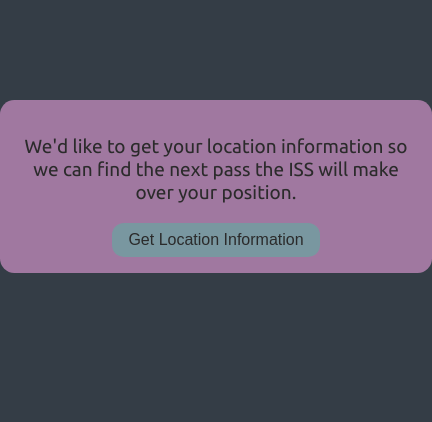
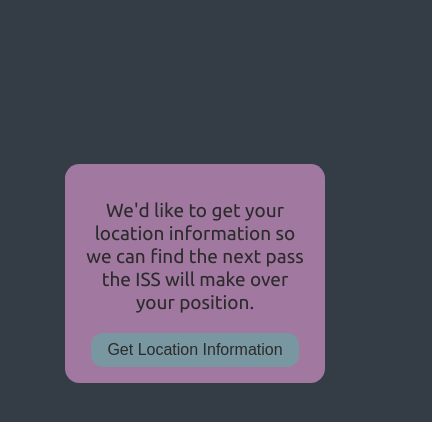
Before and after one commit to paul-f-maxson/iss-next-pass, a React (Create React App) app: page / in a window 390 px wide. Shown: the top 422 px of the page, 432 px wide, since content can reach past the window. Built offline with nearby package versions, Linux system fonts and the light colour scheme.

Commit message:
updated layout to CSS Grid

```diff
--- a/src/App.css
+++ b/src/App.css
@@ -1,47 +1,14 @@
 @import url('https://fonts.googleapis.com/css?family=Ubuntu');
-
-body {
-  background-color: #343d46;
-}
 
 .App {
   text-align: center;
+  background-color: #a078a0;
+  border-radius: 0.9em;
+  padding: 1em;
+  grid-area: 2 / 2 / 3 / 3;
 }
 
-.App-logo {
-  animation: App-logo-spin infinite 20s linear;
-  height: 80px;
-}
-
-.App-header {
-  background-color: #222;
-  height: 150px;
-  padding: 20px;
-  color: white;
-}
-
-.App-title {
-  font-size: 1.5em;
-}
-
-.App-intro {
-  font-size: large;
-}
-
-.App-container {
-  display: flex;
-  flex-direction: column;
-  width: 400px;
-  align-items: center;
-  text-align: center;
-  background-color: #a078a0;
-  border-radius: 0.9em;
-  margin: 0 auto;
-  margin-top: 100px;
-  padding: 1em;
-}
-
-button {
+.App button {
   background-color: #7997A0;
   padding: 0.5em 1em 0.5em 1em;
   border-radius: 0.75em;
@@ -50,13 +17,8 @@
   font-size: 1em;
 }
 
-p {
+.App p {
   font-family: "Ubuntu";
   font-size: 19px;
   color: #2b2b2b;
 }
-
-@keyframes App-logo-spin {
-  from { transform: rotate(0deg); }
-  to { transform: rotate(360deg); }
-}
--- /dev/null
+++ b/src/Layout.css
@@ -0,0 +1,19 @@
+body {
+  background-color: #343d46;
+}
+
+.App-container {
+  display: grid;
+  grid-template-columns: repeat(3,1fr);
+  grid-template-rows: 3fr 4fr 5fr;
+  /* grid-template-areas:
+    "a a a"
+    "b x b"
+    "c c c"; */
+}
+
+@media (max-width: 576px) {
+  .App-container {
+    grid-template-columns: 1fr 4fr 1fr;
+  }
+}
--- a/src/Layout.js
+++ b/src/Layout.js
@@ -1,11 +1,14 @@
 import React from 'react';
+import "./Layout.css"
 import './App.css';
 
 import PassFinder from "./PassFinder"
 
 const Layout = () => (
   <div className="App-container">
-    <PassFinder />
+    <div className="App">
+      <PassFinder />
+    </div>
   </div>
 )
 
--- a/src/Presentational.js
+++ b/src/Presentational.js
@@ -1,6 +1,5 @@
 import React from 'react';
 import moment from 'moment';
-
 
 // TODO: Style this button
 export function GeolocationRequestButton(props) {
```
